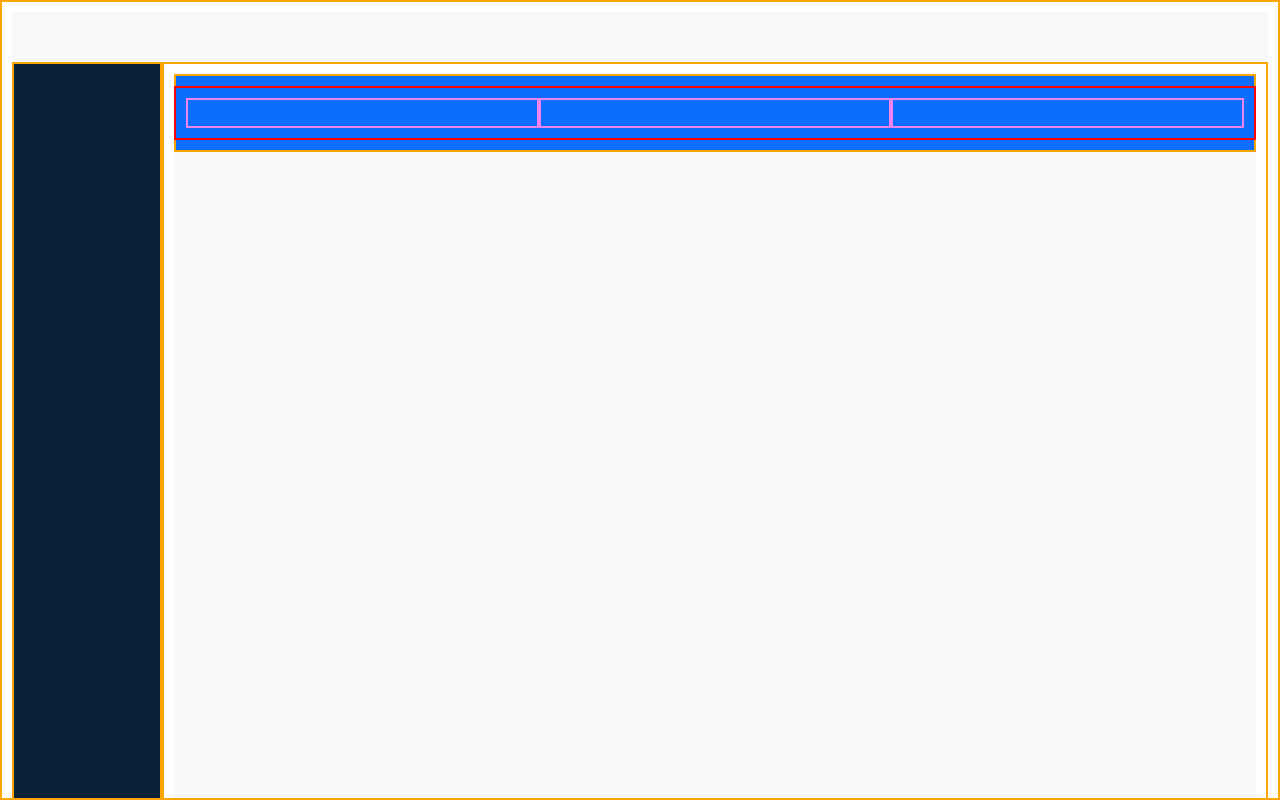
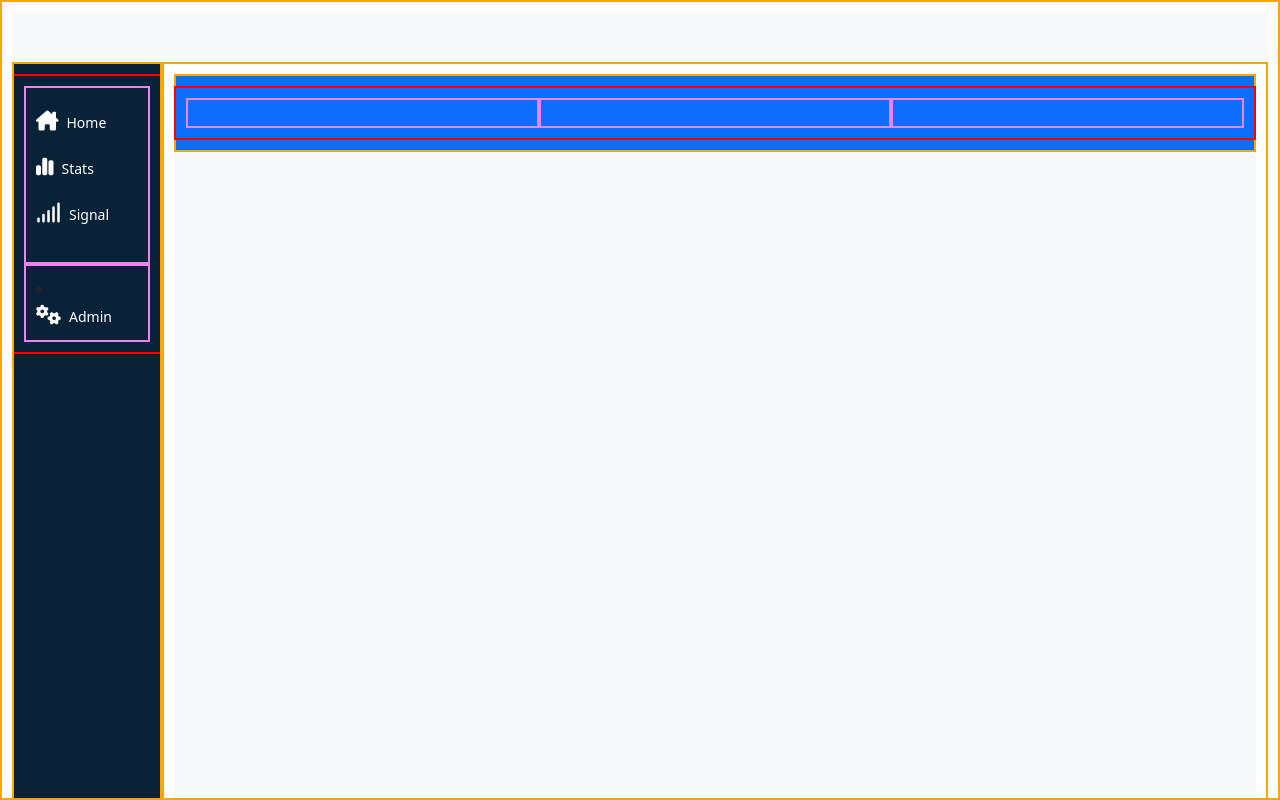
Before and after one commit to igorliotta/html-css-bootstrap-dashboard, a plain HTML site: page index.html in a window 1280 px wide. Drawn offline with nearby package versions, Linux system fonts and the light colour scheme.

Commit message:
Added: items in the sidebar

```diff
--- a/css/app.css
+++ b/css/app.css
@@ -36,6 +36,22 @@
     min-height: 120px;
 }
 
+/* SIDEBAR */
+
+.item {
+    text-decoration: none;
+    color: white;
+    display: inline-block;
+}
+
+.home,
+.stats,
+.signal,
+.admin {
+    font-size: 14px;
+    display: none;
+}
+
 
 /* MEDIAQUEERY */
 
@@ -47,6 +63,14 @@
     .sidebar {
         width: 150px;
     }
+
+    .home,
+    .stats,
+    .signal,
+    .admin {
+    display: inline-block;
+}
+
 }
 
 /* Large devices (desktops, 992px and up) */
--- a/index.html
+++ b/index.html
@@ -16,13 +16,26 @@
 
 
 
-            <div class="toolbar-menu bg-light"></div>
+            <footer class="toolbar-menu bg-light"></footer>
 
-            <div class="d-flex sidebar-main-content flex-grow-1 gx-0">
-                <div class="sidebar">
-
-                </div>
-                <div class="main-content flex-grow-1">
+            <div class="sidebar-main-content d-flex  flex-grow-1 gx-0">
+                <!-- SIDEBAR -->
+                <header class="sidebar">
+                    <div class="row d-flex flex-column">
+                        <div class="col">
+                            <ul class="navbar-items flex-column list-unstyled justify-content-center align-items-center">
+                                <li><a href="#" class="item fs-5 my-2"><i class="fa-solid fa-house-chimney py-1"></i><span class="home px-2">Home</span></a></li>
+                                <li><a href="#" class="item fs-5 my-2"><i class="fa-solid fa-chart-simple py-1"></i><span class="stats px-2">Stats</span></a></li>
+                                <li><a href="#" class="item fs-5 my-2"><i class="fa-solid fa-signal py-1"></i><span class="signal px-2">Signal</span></a></li>
+                            </ul>
+                        </div>
+                        <div class="col">
+                            <li><a href="#" class="item fs-5"><i class="fa-solid fa-gears py-1"></i><span class="admin px-2">Admin</span></a></li>
+                        </div>
+                    </div>
+                </header>
+                <!-- MAIN-CONTENT -->
+                <main class="main-content flex-grow-1">
                     <div class="container-boolean bg-primary">
                         <div class="row">
                             <div class="col"></div>
@@ -31,7 +44,7 @@
                         </div>
                     </div>
                     <div class="cards-section flex-grow-1 bg-light"></div>
-                </div>
+                </main>
             </div>
 
 
```
